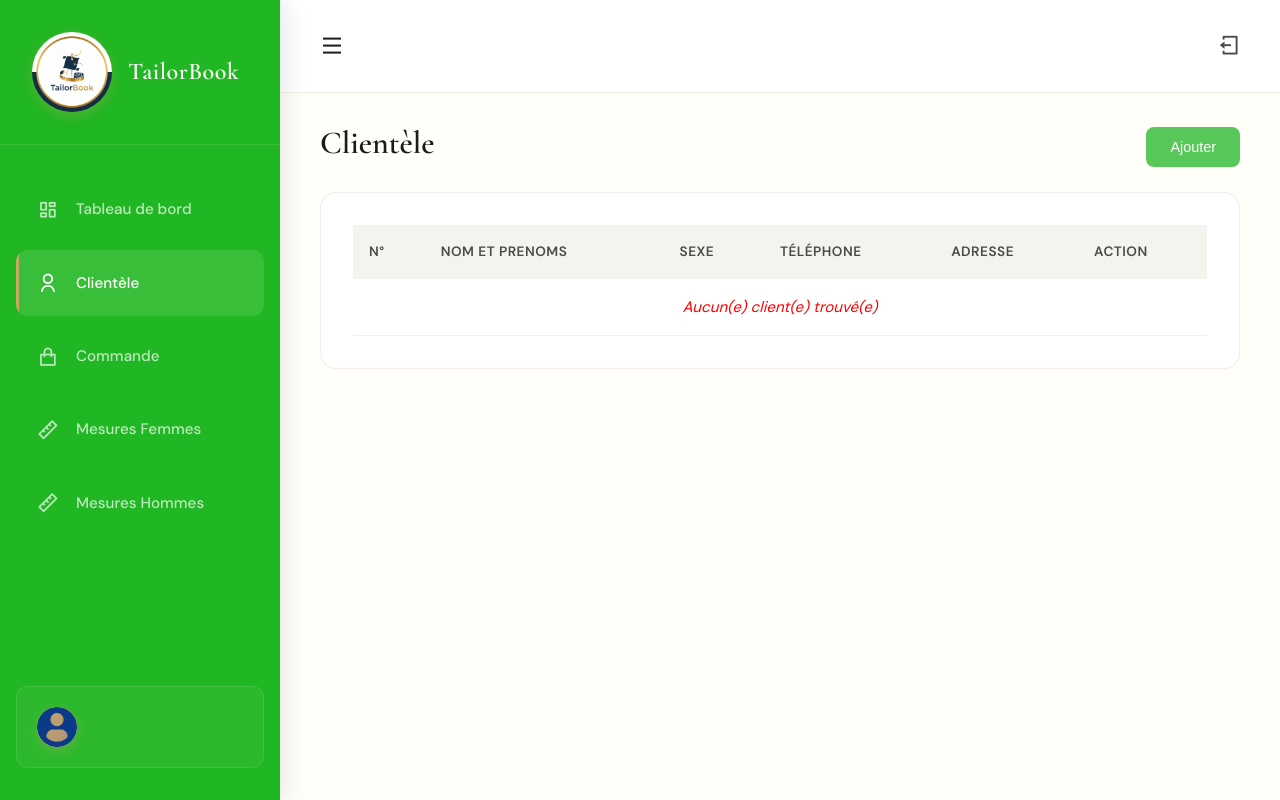
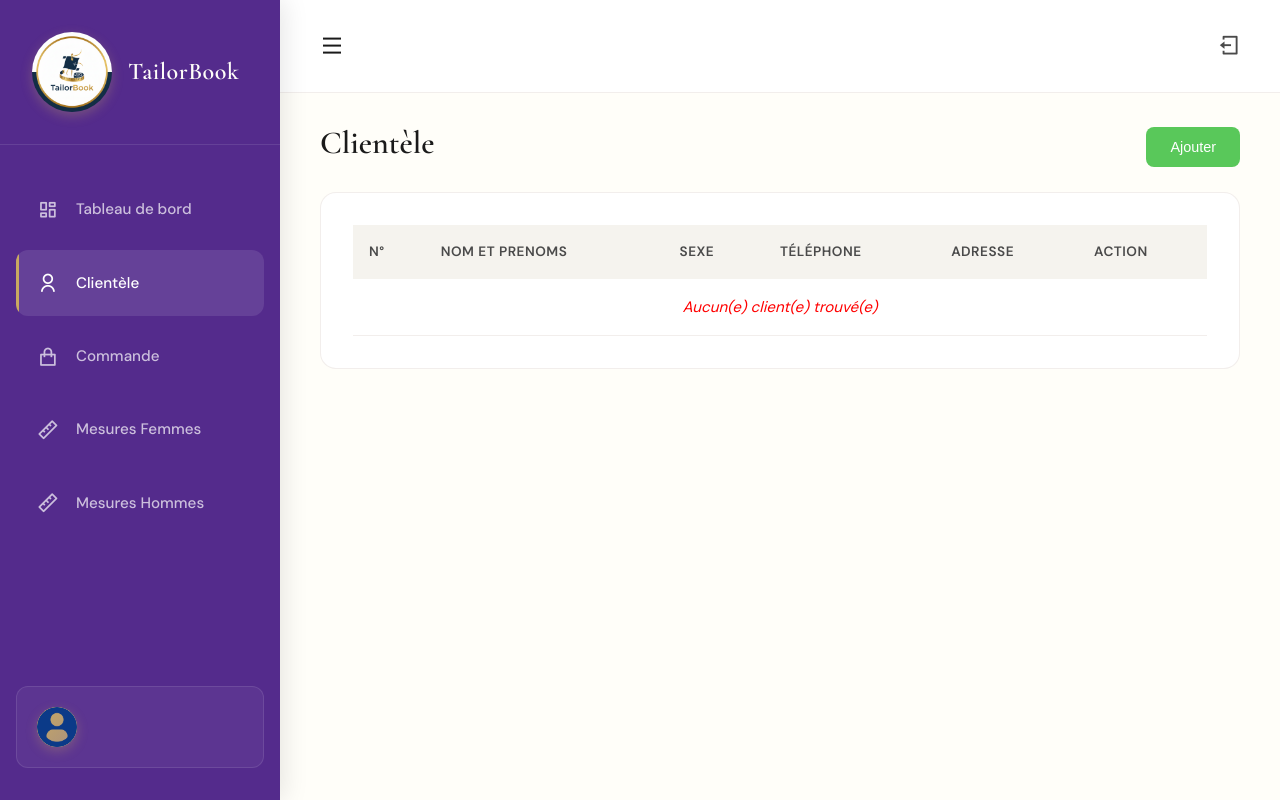
Before and after one commit to Orden-Ktn/tailorbook, a Django app: page /clients/ in a window 1280 px wide. Run offline with Django 5.2, Linux system fonts and the light colour scheme; the visitor is signed in with stand-in values (Sample User, id 1); data that the repository does not hold is empty; some libraries are stand-ins or nearby versions.

Commit message:
update code

```diff
--- a/TailorBook/settings.py
+++ b/TailorBook/settings.py
@@ -7,7 +7,7 @@ BASE_DIR = Path(__file__).resolve().parent.parent
 
 SECRET_KEY = 'django-insecure-wkb0mrj75g8i!o*!d32q3r=+5s1%62=p#2rjnse%w$uhk#g0dr'
 
-DEBUG = True
+DEBUG = False
 
 ALLOWED_HOSTS = ['tailorbook.pythonanywhere.com', 'localhost', '127.0.0.1']
 
--- a/static/css/dash.css
+++ b/static/css/dash.css
@@ -119,7 +119,7 @@ body::before {
     top: 0;
     width: 280px;
     height: 100vh;
-    background-color: #21b623;
+    background-color: #542b8c;
     padding: 2rem 0;
     z-index: 1000;
     box-shadow: 4px 0 24px rgba(0, 0, 0, 0.1);
```
Also changed, not shown: 14 other files.
